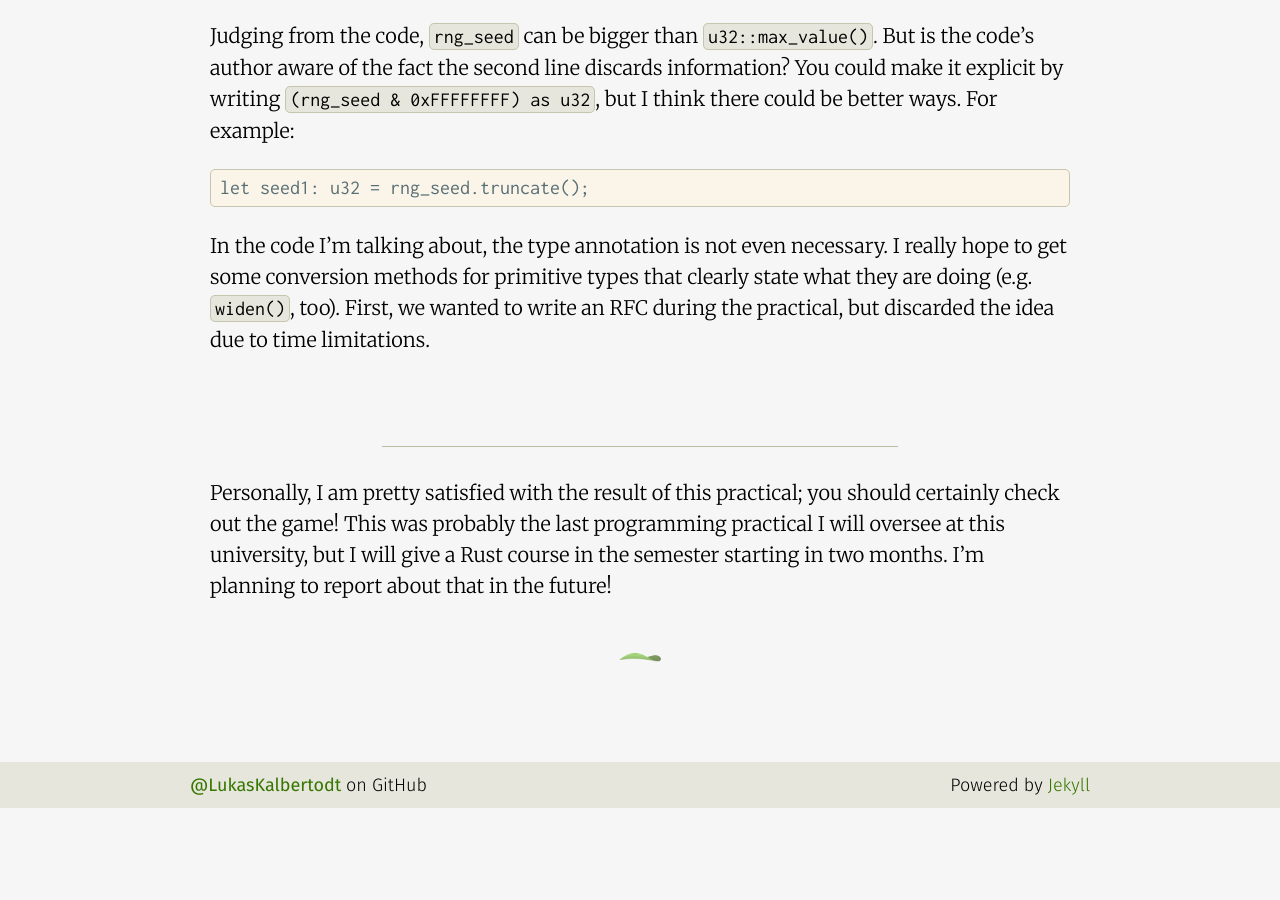
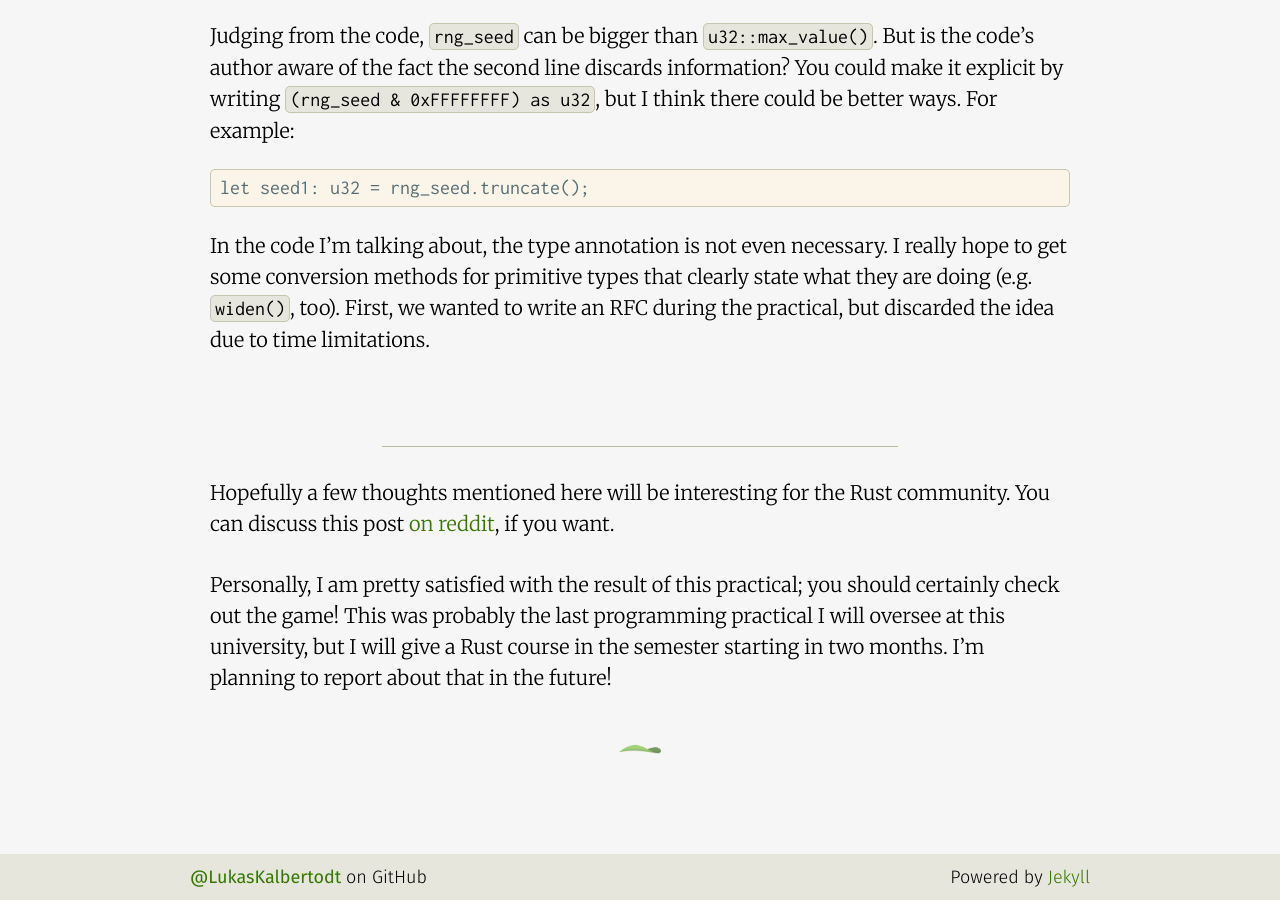
Before and after one commit to LukasKalbertodt/LukasKalbertodt.github.io, a Jekyll site: the page built from _posts/2016-09-01-developing-a-game-with-Rust-beginners-some-thoughts-on-tools-and-libraries.md, in a window 1280 px wide and 900 px high, scrolled down 3783 px. Built offline with Jekyll 4.4.1, drawn with Linux system fonts in a browser that asks for light colours; before the commit the page ends 4591 px from its top, so only the background shows below that.

Commit message:
Add link to reddit comment

```diff
--- a/_posts/2016-09-01-developing-a-game-with-Rust-beginners-some-thoughts-on-tools-and-libraries.md
+++ b/_posts/2016-09-01-developing-a-game-with-Rust-beginners-some-thoughts-on-tools-and-libraries.md
@@ -84,6 +84,8 @@ First, we wanted to write an RFC during the practical, but discarded the idea du
 
 ---
 
+Hopefully a few thoughts mentioned here will be interesting for the Rust community. You can discuss this post [on reddit](https://www.reddit.com/r/rust/comments/519qku/plantex_an_openworld_exploration_game_with/d7aaex7), if you want.
+
 Personally, I am pretty satisfied with the result of this practical; you should certainly check out the game!
 This was probably the last programming practical I will oversee at this university, but I will give a Rust course in the semester starting in two months.
 I'm planning to report about that in the future!
```
